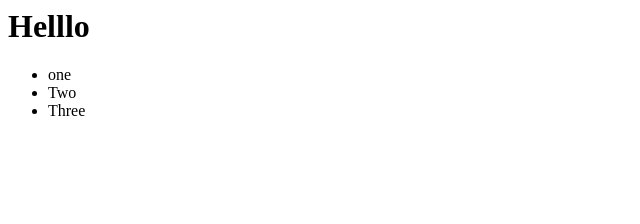
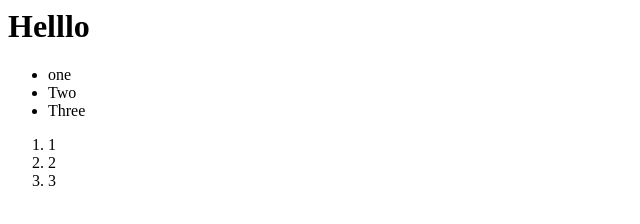
Before and after one commit to pushpalata06/dummytest, a plain HTML site: page index.html in a window 1280 px wide. Shown: the full height of the page, 0-640 px from the left. Drawn offline with Linux system fonts and the light colour scheme.

Commit message:
ordered list added

```diff
--- a/index.html
+++ b/index.html
@@ -7,5 +7,8 @@
 	<li>Two</li>
 	<li>Three</li>
 </ul>
+<ol>
+<li>1</li><li>2</li><li>3</li>
+</ol>
 </body>
 </html>
```
